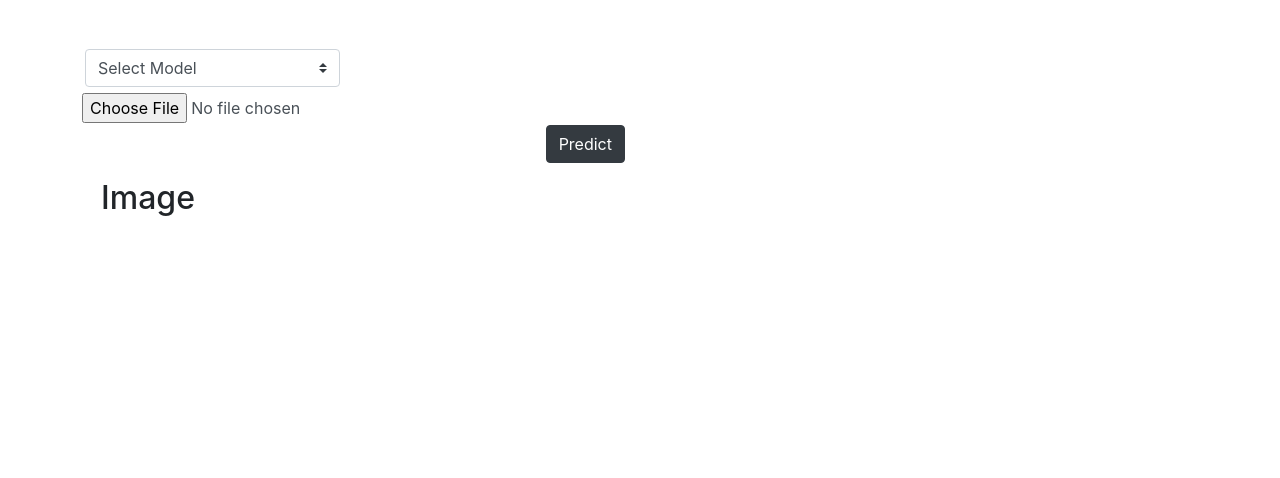
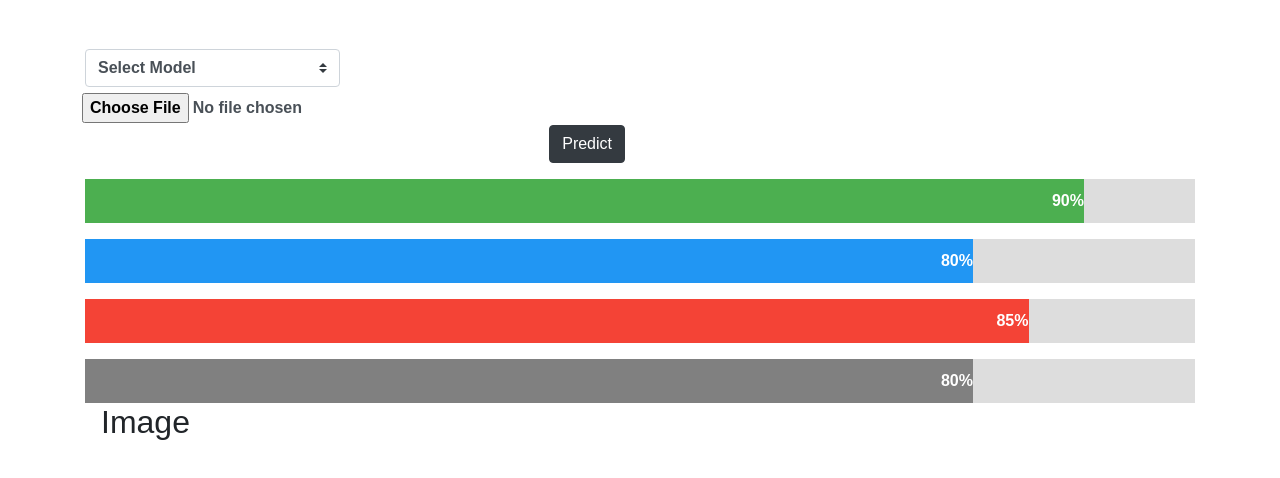
Before and after one commit to SimonCao1207/Img-Classifier-JS, a plain HTML site: page static/predict.html in a window 1280 px wide. Drawn offline with nearby package versions, Linux system fonts and the light colour scheme.

Commit message:
add progress bar

```diff
--- a/static/predict.html
+++ b/static/predict.html
@@ -3,6 +3,7 @@
 <head>
   <title>Image Classification</title>
   <link rel="stylesheet" href="https://stackpath.bootstrapcdn.com/bootstrap/4.1.2/css/bootstrap.min.css" integrity="sha384-Smlep5jCw/wG7hdkwQ/Z5nLIefveQRIY9nfy6xoR1uRYBtpZgI6339F5dgvm/e9B" crossorigin="anonymous">
+  <link rel="stylesheet" href="style.css" />
 </head>
 <body>
   <main>
@@ -37,6 +38,27 @@
         <div class="col">
             <h2 class="ml-3"Prediction></h2>
             <ol id="prediction-list"></ol>
+
+            <p id="p1"></p>
+            <div class="skill-container">
+              <div class="skill html">90%</div>
+            </div>
+
+            <p id="p2"></p>
+            <div class="skill-container">
+              <div class="skill css">80%</div>
+            </div>
+
+            <p id="p3"></p>
+            <div class="skill-container">
+              <div class="skill js">85%</div>
+            </div>
+
+            <p id="p4"></p>
+            <div class="skill-container">
+              <div class="skill php">80%</div>
+            </div>
+
         </div>
       </div>
 
```
